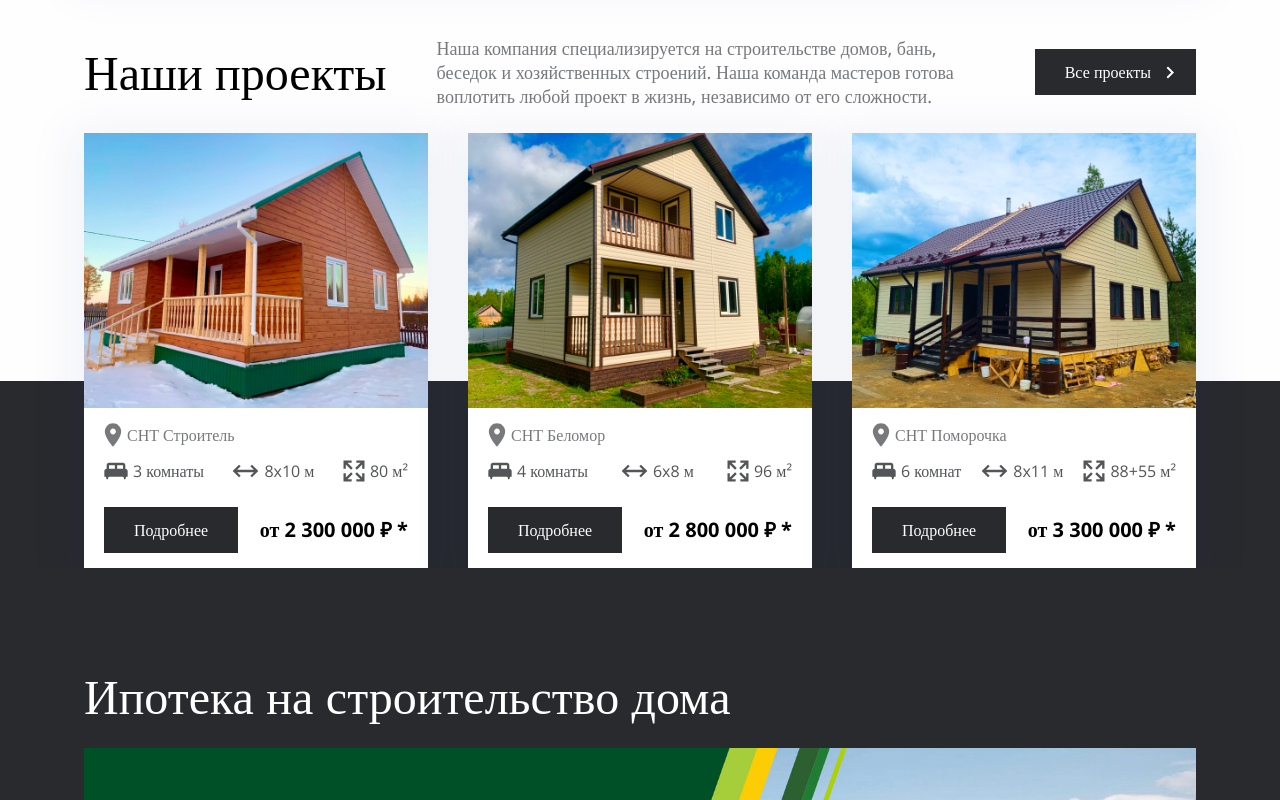
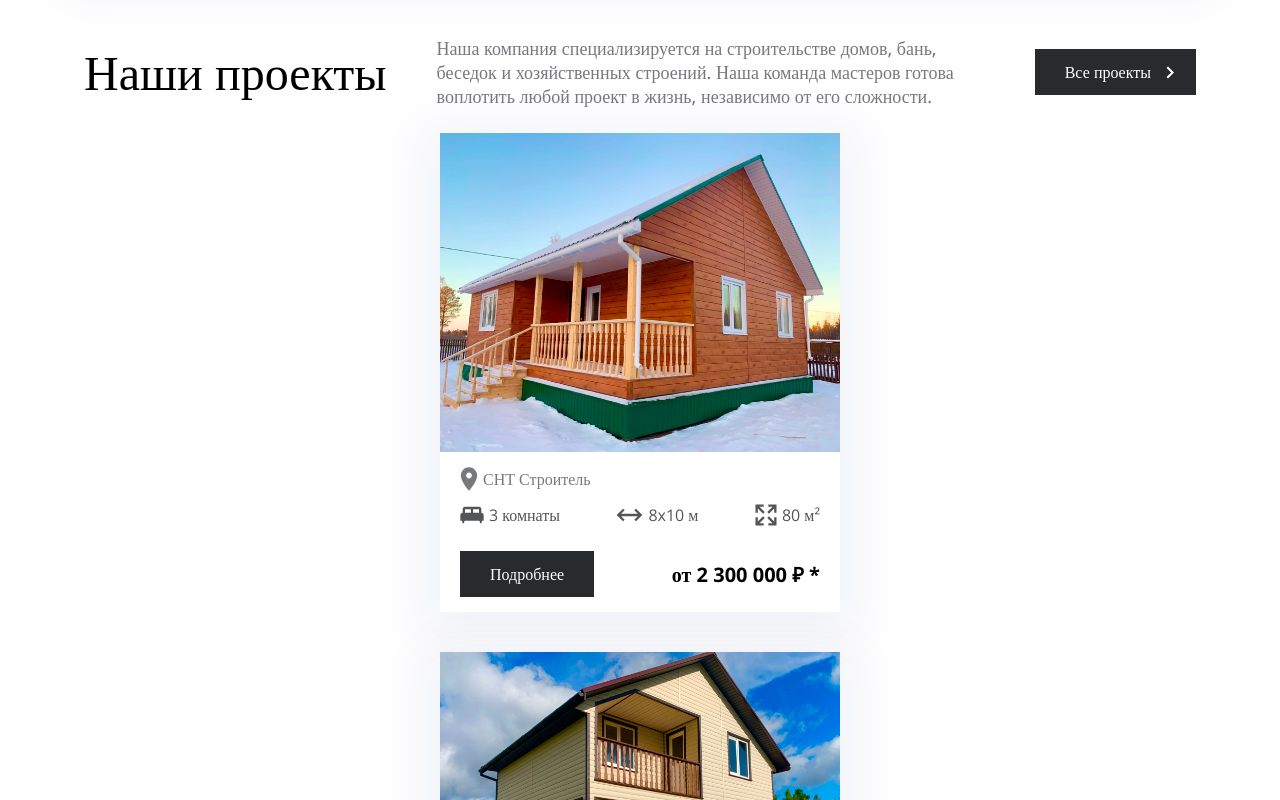
Before and after one commit to PumpkinPeasant/domostroy2, a Nuxt app: page / in a window 1280 px wide. Shown: the part 1100-1900 px from the top of the page. Built offline with nearby package versions, Linux system fonts and the light colour scheme.

Commit message:
Адаптив под планшеты

```diff
--- a/components/index/ProjectsSection.vue
+++ b/components/index/ProjectsSection.vue
@@ -152,7 +152,8 @@ section::after {
   flex-direction: row;
   justify-content: space-between;
   gap: 40px;
-  @media (max-width: 900px) {
+  align-items: center;
+  @media (max-width: 1300px) {
     flex-direction: column;
   }
 
@@ -160,6 +161,7 @@ section::after {
     flex-grow: 1;
     flex-basis: 0;
     box-shadow: 0 11px 44px 16px rgba(14, 48, 114, .05);
+    max-width: 400px;
 
     img {
       object-fit: cover;
--- a/components/index/ServicesSection.vue
+++ b/components/index/ServicesSection.vue
@@ -119,8 +119,9 @@ const services = ref([
   flex-direction: row;
   justify-content: space-between;
   gap: 40px;
-  @media (max-width: map-get($grid-breakpoints, lg)) {
+  @media (max-width: map-get($grid-breakpoints, xl)) {
     flex-direction: column;
+    align-items: center;
   }
 
   .card {
@@ -129,6 +130,7 @@ const services = ref([
     justify-content: space-between;
     flex-grow: 1;
     flex-basis: 0;
+    max-width: 400px;
 
     img {
     }
```
